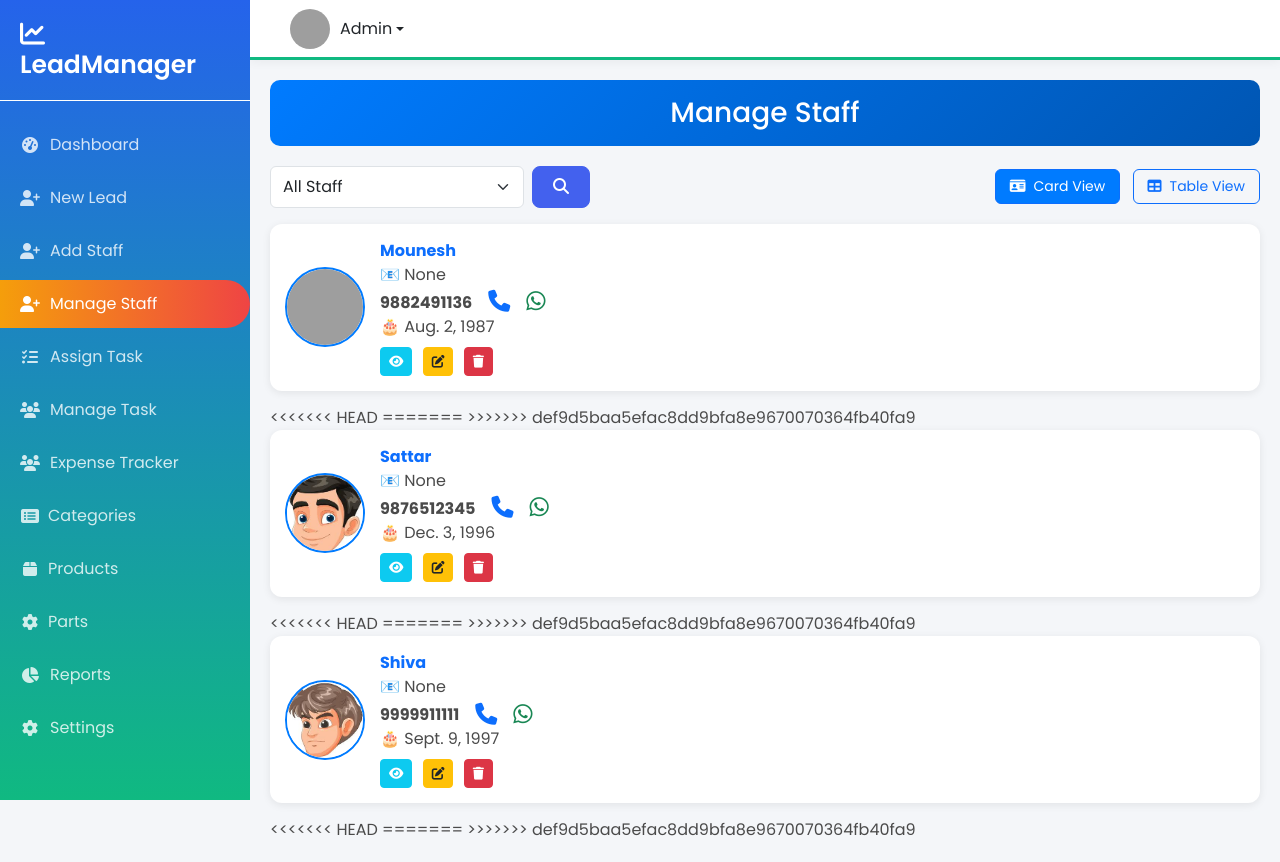
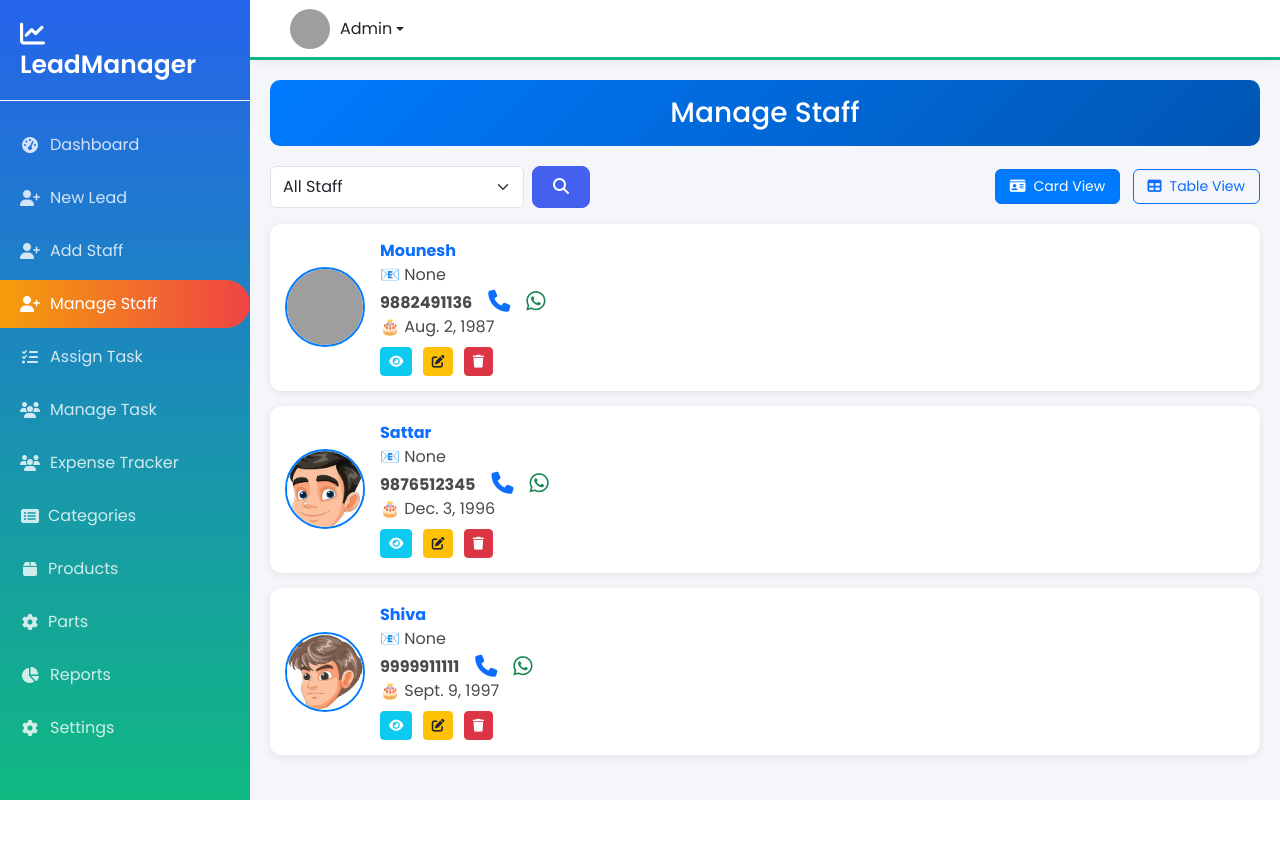
Before and after one commit to Eeshwar-Malavalli-Nagesh/GK-Healthcare-LMS, a Django app: page /manage-staff/ in a window 1280 px wide. After the commit the page ends 800 px from the top, so only its background shows below. Run offline with Django 5.2, Linux system fonts and the light colour scheme; data comes from the database, SQL or seed files in the repository; parts of the project's set-up code (start-up, migrations or seed data) failed here and were passed over; grey boxes are pictures that could not be loaded.

Commit message:
Kavi final 2

```diff
--- a/leads/templates/manage_staff.html
+++ b/leads/templates/manage_staff.html
@@ -152,10 +152,6 @@
     </div>
 
 </div>
-<<<<<<< HEAD
-
-=======
->>>>>>> def9d5baa5efac8dd9bfa8e9670070364fb40fa9
 {% empty %}
 <p class="text-center text-muted">No staff records found.</p>
 {% endfor %}
```
